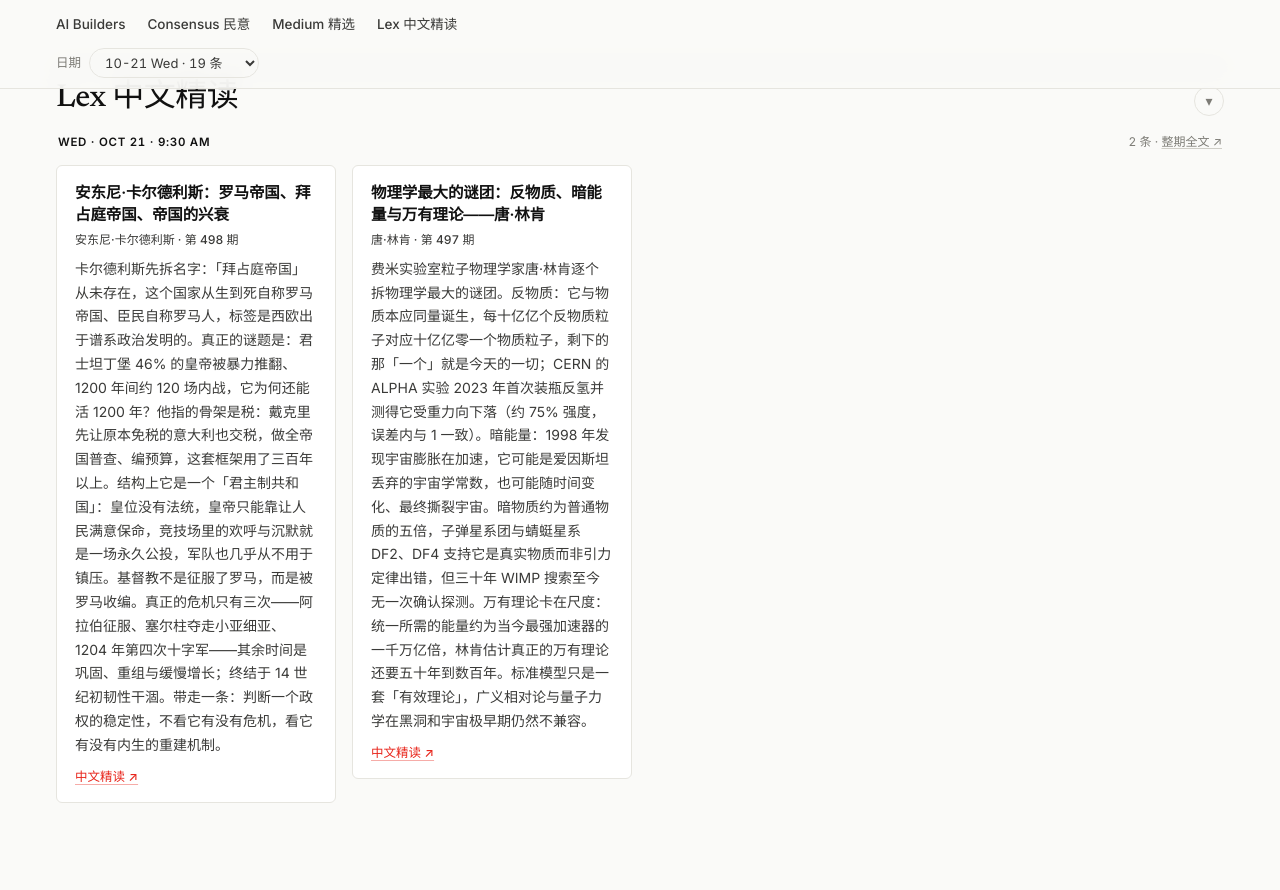
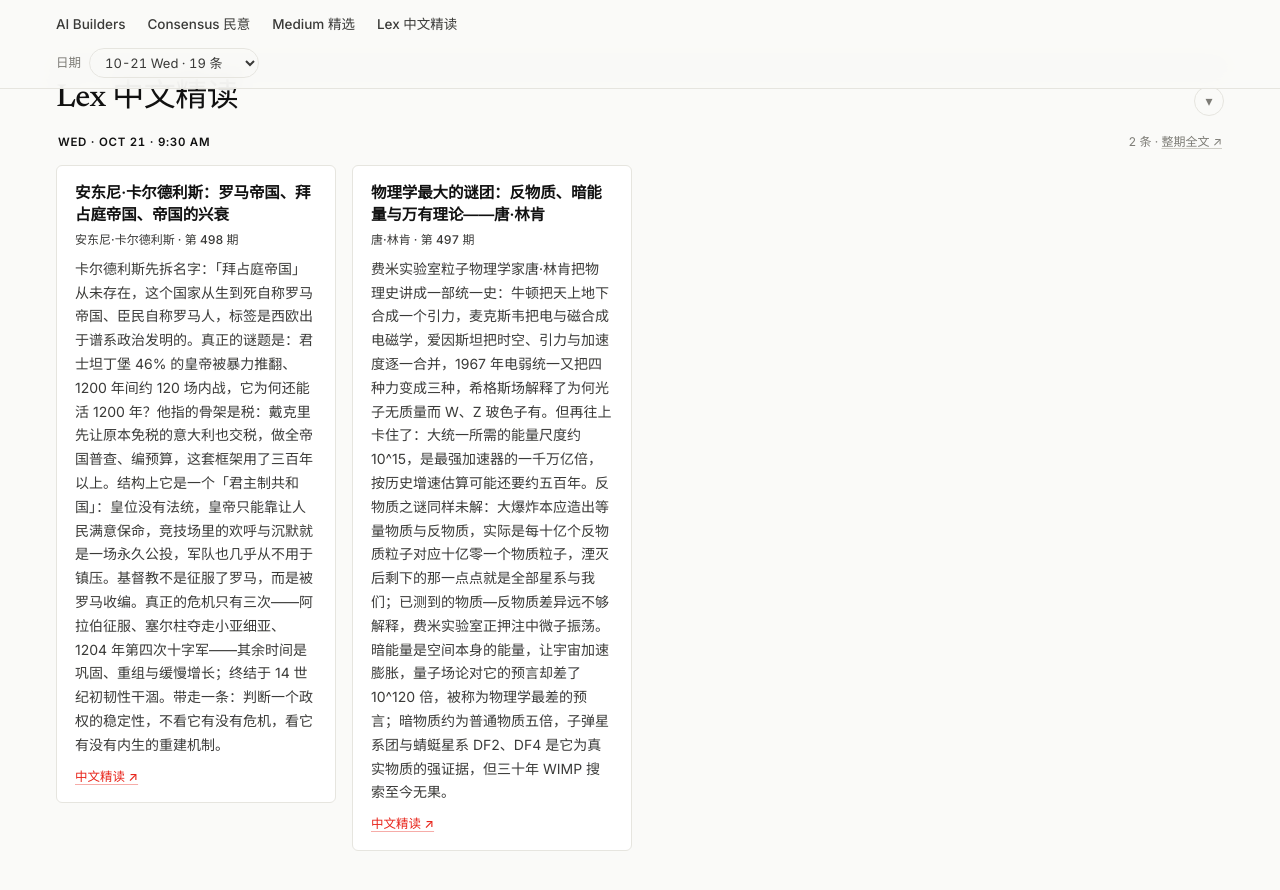
Before and after one commit to cptidiot/mzhao.me, a Jekyll site: the page built from digest/index.html, in a window 1280 px wide and 900 px high, scrolled down 2487 px. Shown: the top 890 px of the window. Built offline with Jekyll 4.4.1, drawn with Linux system fonts in a browser that asks for light colours.

Commit message:
Digest: lex 2026-10-21 (fix ep497 link)

```diff
--- a/_digests/2026-10-21-lex.md
+++ b/_digests/2026-10-21-lex.md
@@ -12,16 +12,16 @@ items:
     link_label: "中文精读"
   - title: "物理学最大的谜团：反物质、暗能量与万有理论——唐·林肯"
     role: "唐·林肯 · 第 497 期"
-    summary: "费米实验室粒子物理学家唐·林肯逐个拆物理学最大的谜团。反物质：它与物质本应同量诞生，每十亿亿个反物质粒子对应十亿亿零一个物质粒子，剩下的那「一个」就是今天的一切；CERN 的 ALPHA 实验 2023 年首次装瓶反氢并测得它受重力向下落（约 75% 强度，误差内与 1 一致）。暗能量：1998 年发现宇宙膨胀在加速，它可能是爱因斯坦丢弃的宇宙学常数，也可能随时间变化、最终撕裂宇宙。暗物质约为普通物质的五倍，子弹星系团与蜻蜓星系 DF2、DF4 支持它是真实物质而非引力定律出错，但三十年 WIMP 搜索至今无一次确认探测。万有理论卡在尺度：统一所需的能量约为当今最强加速器的一千万亿倍，林肯估计真正的万有理论还要五十年到数百年。标准模型只是一套「有效理论」，广义相对论与量子力学在黑洞和宇宙极早期仍然不兼容。"
-    url: "https://lex.qiaomu.ai/ep/biggest-mysteries-in-physics/"
+    summary: "费米实验室粒子物理学家唐·林肯把物理史讲成一部统一史：牛顿把天上地下合成一个引力，麦克斯韦把电与磁合成电磁学，爱因斯坦把时空、引力与加速度逐一合并，1967 年电弱统一又把四种力变成三种，希格斯场解释了为何光子无质量而 W、Z 玻色子有。但再往上卡住了：大统一所需的能量尺度约 10^15，是最强加速器的一千万亿倍，按历史增速估算可能还要约五百年。反物质之谜同样未解：大爆炸本应造出等量物质与反物质，实际是每十亿个反物质粒子对应十亿零一个物质粒子，湮灭后剩下的那一点点就是全部星系与我们；已测到的物质—反物质差异远不够解释，费米实验室正押注中微子振荡。暗能量是空间本身的能量，让宇宙加速膨胀，量子场论对它的预言却差了 10^120 倍，被称为物理学最差的预言；暗物质约为普通物质五倍，子弹星系团与蜻蜓星系 DF2、DF4 是它为真实物质的强证据，但三十年 WIMP 搜索至今无果。"
+    url: "https://lex.qiaomu.ai/ep/don-lincoln/"
     link_label: "中文精读"
 ---
 
 **第 498 期 · 安东尼·卡尔德利斯** — [安东尼·卡尔德利斯：罗马帝国、拜占庭帝国、帝国的兴衰](https://lex.qiaomu.ai/ep/anthony-kaldellis/)
 「拜占庭」是后世发明的标签，这个自称罗马的帝国在 46% 皇帝被暴力推翻的情况下活了 1200 年，靠的是戴克里先立下的全帝国税制和一套「君主制共和国」逻辑：皇位无法统，皇帝只能让人民满意，竞技场就是永久公投。真正的危机只有三次，其余时间都在重建。
 
-**第 497 期 · 唐·林肯** — [物理学最大的谜团：反物质、暗能量与万有理论——唐·林肯](https://lex.qiaomu.ai/ep/biggest-mysteries-in-physics/)
-我们能存在，是因为每十亿亿个反物质粒子多出了一个物质粒子；暗物质是普通物质的五倍却三十年没被直接探测到；暗能量让宇宙加速膨胀，身份仍未定；而万有理论所需的能量是现有加速器的一千万亿倍，可能还要等五十年到数百年。
+**第 497 期 · 唐·林肯** — [物理学最大的谜团：反物质、暗能量与万有理论——唐·林肯](https://lex.qiaomu.ai/ep/don-lincoln/)
+物理史就是把两个世界合成一个的统一史，但大统一卡在能量尺度：需要最强加速器一千万亿倍的能量，可能还要约五百年。我们能存在，是因为每十亿个反物质粒子多出了一个物质粒子；暗物质是普通物质的五倍、三十年没找到，暗能量的理论预言差了 10^120 倍——林肯反复说「不知道」，但每个不知道前面都先标清了已知的边界。
 
 ---
 内容来源：Lex Fridman 播客中文精读 — [lex.qiaomu.ai](https://lex.qiaomu.ai/?f=zh)
```
